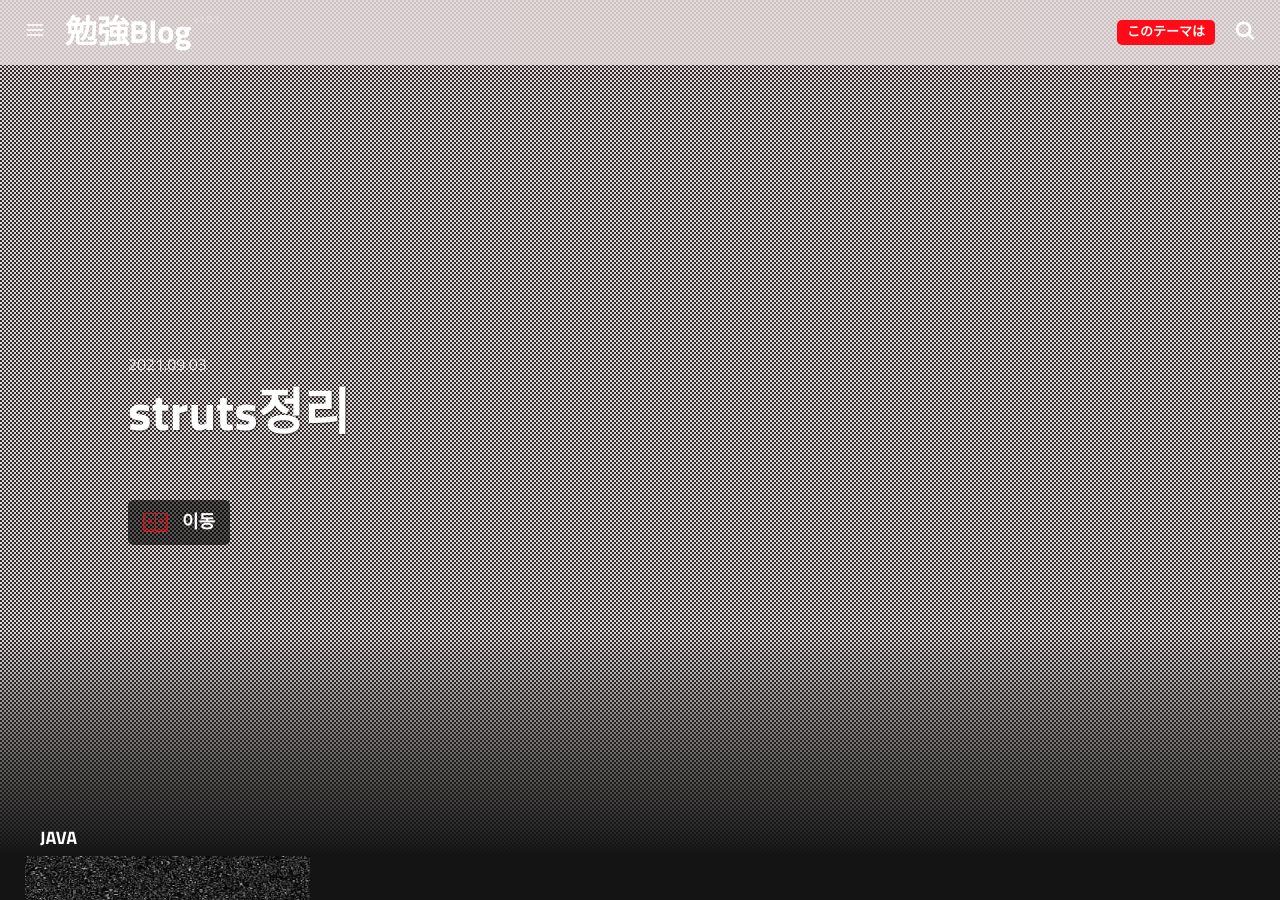
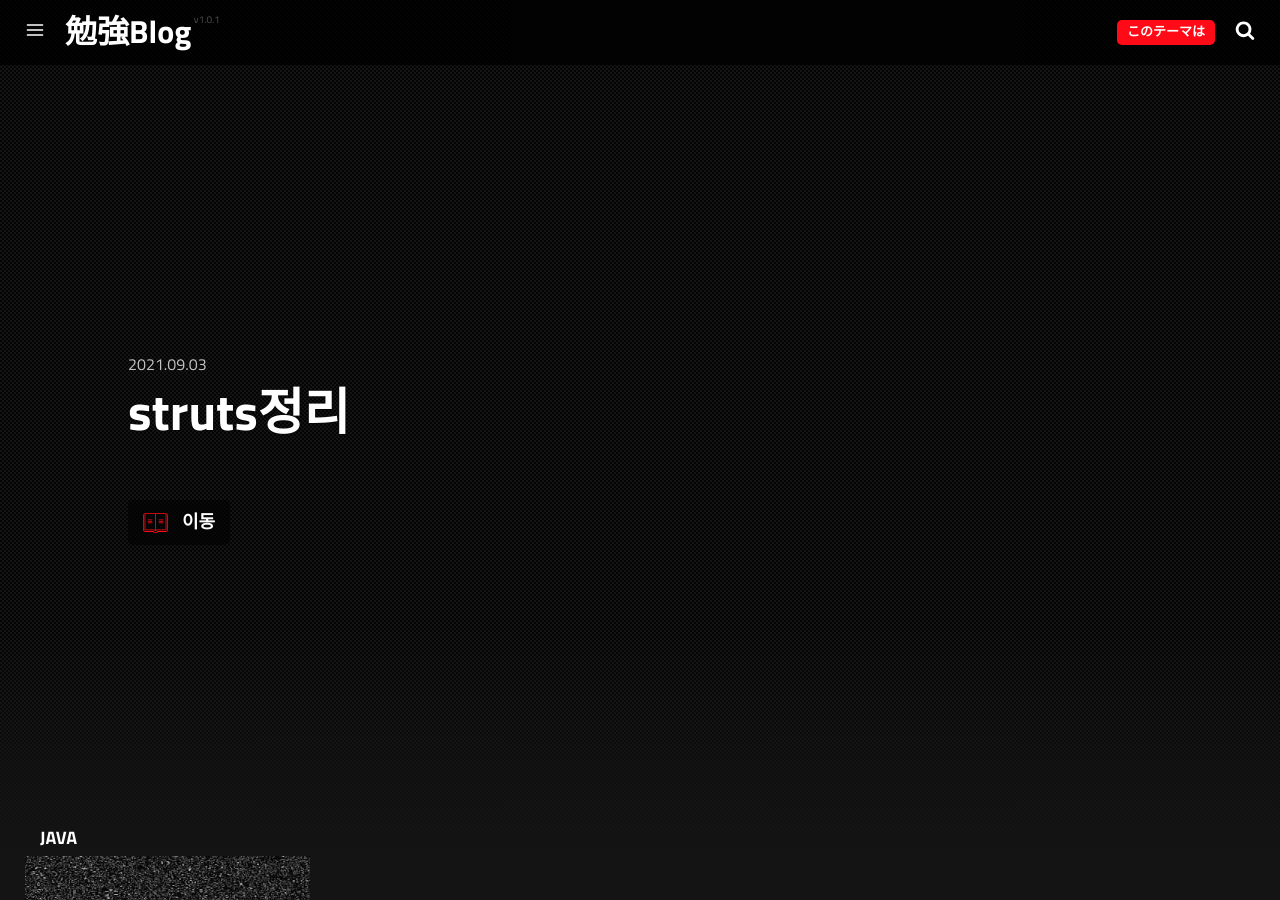
Before and after one commit to HwangYong88/HwangYong88.github.io, a Jekyll site: the page built from index.html, in a window 1280 px wide and 900 px high. Built offline with Jekyll 4.4.1, drawn with Linux system fonts in a browser that asks for light colours; a script that is not in the unit is left out.

Commit message:
초기화1.2

```diff
--- a/_sass/_header.scss
+++ b/_sass/_header.scss
@@ -105,10 +105,10 @@ body {
 }
 
 body.main-page {
-  background-color: #e2d7d7;
+  background-color: #141414;
 
   .bar-header {
-    background-color: rgba(231, 221, 221, 0.85);
+    background-color: rgba(0, 0, 0, 0.85);
   }
 }
 
--- a/admin/config.yml
+++ b/admin/config.yml
@@ -282,7 +282,7 @@ collections:
           - label: "Primary Dark Color"
             name: "primaryDark"
             widget: "color"
-            default: "#141414"
+            default: "#f2f2f2"
           - label: "Accent Dark Color"
             name: "accentDark"
             default: "#ffffff"
```
